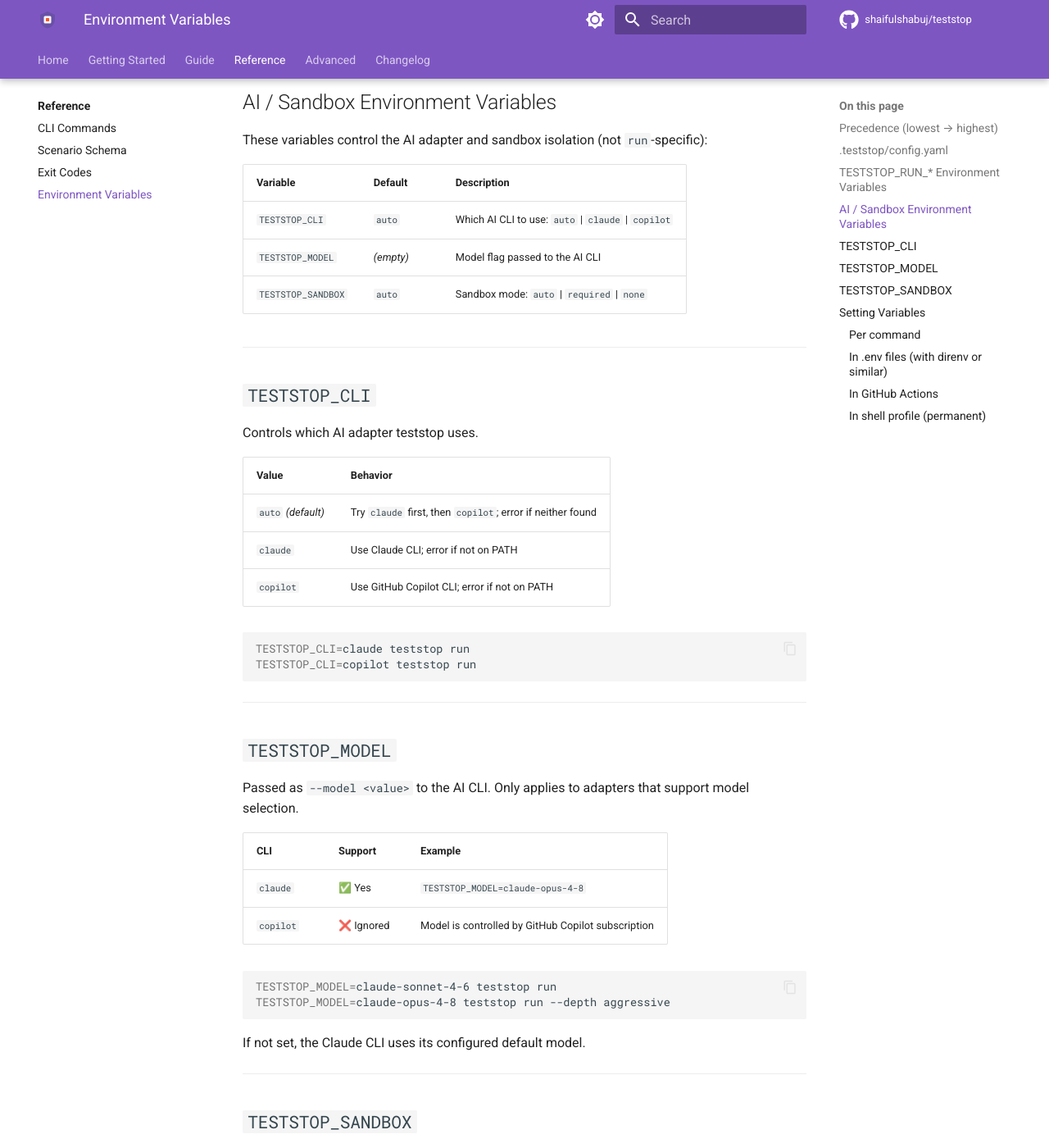
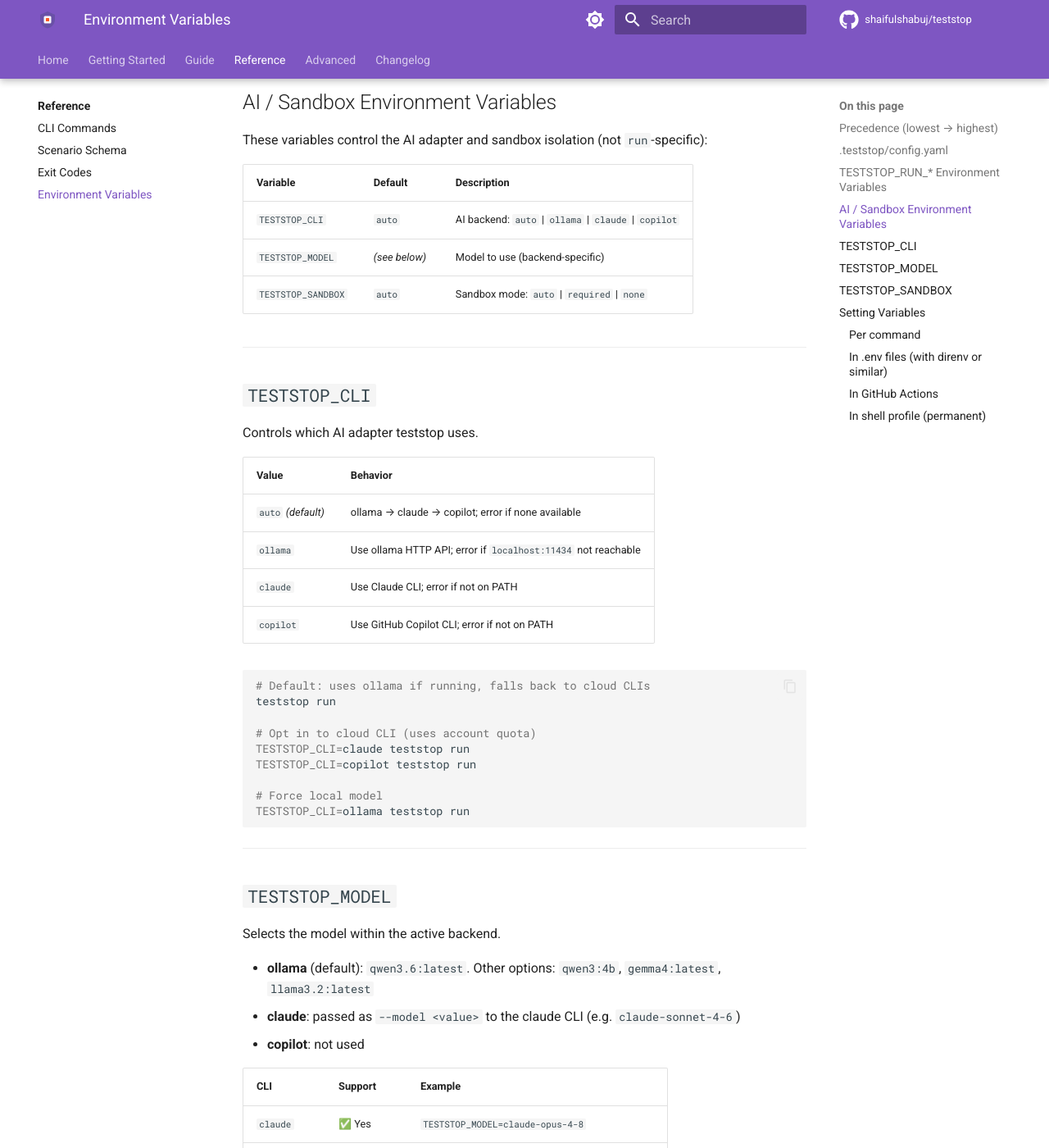
Before and after one commit to shaifulshabuj/teststop, an MkDocs documentation site: the page built from docs/reference/configuration.md, in a window 1280 px wide and 1400 px high, scrolled down 1745 px. Shown: the whole window at 82% size. Built offline with MkDocs 1.6.1 and Material for MkDocs 9.7.7, drawn with Linux system fonts in a browser that asks for light colours; comment, search, counter and statistics services are not loaded; the version menu is left out.

Commit message:
docs(config): update TESTSTOP_CLI and TESTSTOP_MODEL reference for ollama
- TESTSTOP_CLI table: add ollama option, update auto precedence description
- TESTSTOP_MODEL: document per-backend defaults (ollama: qwen3.6:latest)

Co-Authored-By: Claude Sonnet 4.6 <noreply@anthropic.com>

````diff
--- a/docs/reference/configuration.md
+++ b/docs/reference/configuration.md
@@ -68,8 +68,8 @@ These variables control the AI adapter and sandbox isolation (not `run`-specific
 
 | Variable | Default | Description |
 |----------|---------|-------------|
-| `TESTSTOP_CLI` | `auto` | Which AI CLI to use: `auto` \| `claude` \| `copilot` |
-| `TESTSTOP_MODEL` | _(empty)_ | Model flag passed to the AI CLI |
+| `TESTSTOP_CLI` | `auto` | AI backend: `auto` \| `ollama` \| `claude` \| `copilot` |
+| `TESTSTOP_MODEL` | _(see below)_ | Model to use (backend-specific) |
 | `TESTSTOP_SANDBOX` | `auto` | Sandbox mode: `auto` \| `required` \| `none` |
 
 ---
@@ -80,20 +80,32 @@ Controls which AI adapter teststop uses.
 
 | Value | Behavior |
 |-------|----------|
-| `auto` _(default)_ | Try `claude` first, then `copilot`; error if neither found |
+| `auto` _(default)_ | ollama → claude → copilot; error if none available |
+| `ollama` | Use ollama HTTP API; error if `localhost:11434` not reachable |
 | `claude` | Use Claude CLI; error if not on PATH |
 | `copilot` | Use GitHub Copilot CLI; error if not on PATH |
 
 ```bash
+# Default: uses ollama if running, falls back to cloud CLIs
+teststop run
+
+# Opt in to cloud CLI (uses account quota)
 TESTSTOP_CLI=claude teststop run
 TESTSTOP_CLI=copilot teststop run
+
+# Force local model
+TESTSTOP_CLI=ollama teststop run
 ```
 
 ---
 
 ## `TESTSTOP_MODEL`
 
-Passed as `--model <value>` to the AI CLI. Only applies to adapters that support model selection.
+Selects the model within the active backend.
+
+- **ollama** (default): `qwen3.6:latest`. Other options: `qwen3:4b`, `gemma4:latest`, `llama3.2:latest`
+- **claude**: passed as `--model <value>` to the claude CLI (e.g. `claude-sonnet-4-6`)
+- **copilot**: not used
 
 | CLI | Support | Example |
 |-----|---------|---------|
````
